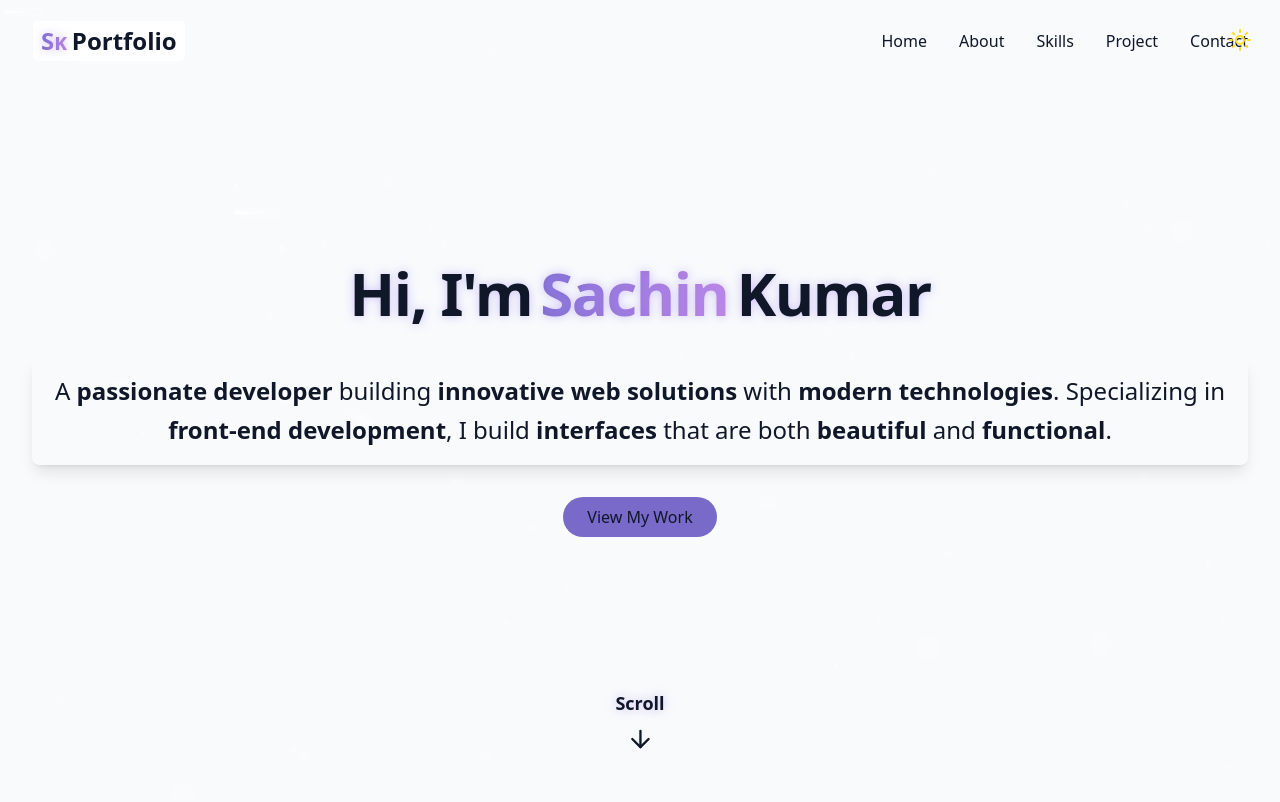
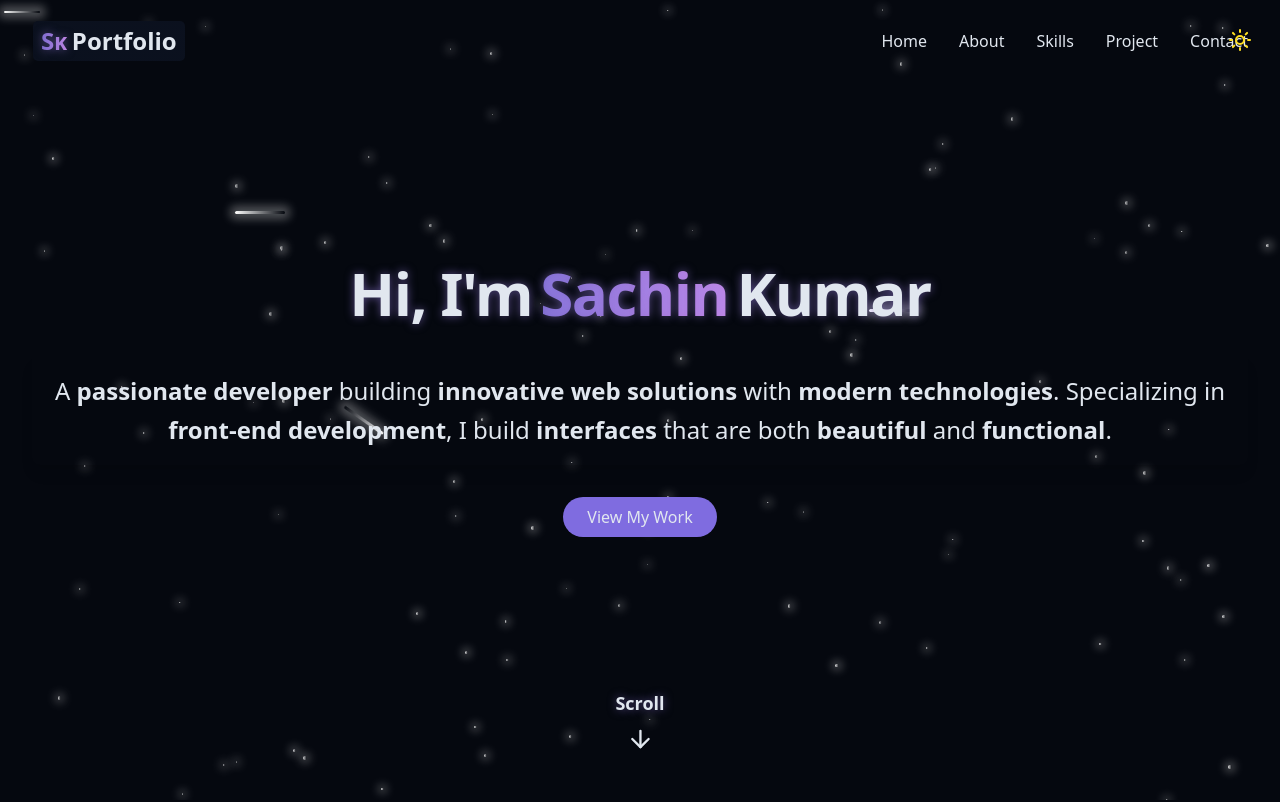
Before and after one commit to kumarsachinkain01/sk_portfolio, a React (Vite) app: page / in a window 1280 px wide. Shown: the top 802 px of the page. Built offline with nearby package versions, Linux system fonts and the light colour scheme.

Commit message:
modify to set dark mode by default

```diff
--- a/src/components/ThemeToggle.jsx
+++ b/src/components/ThemeToggle.jsx
@@ -4,18 +4,25 @@ import { useEffect, useState } from "react"
 import { cn } from "@/lib/utils"
 
 const ThemeToggle = () =>{
-    const [isDarkMode , setIsDarkMode] = useState(true);
+    const [isDarkMode , setIsDarkMode] = useState(false);
 
-    useEffect(()=>{
+    useEffect(() => {
   const storedTheme = localStorage.getItem('theme');
-        if(storedTheme === 'dark'){
+
+  if (storedTheme === 'dark') {
     setIsDarkMode(true);
     document.documentElement.classList.add('dark');
-        }else if(storedTheme === 'light'){
+  } else if (storedTheme === 'light') {
     setIsDarkMode(false);
     document.documentElement.classList.remove('dark');
+  } else {
+    // DEFAULT to dark theme if nothing is stored
+    setIsDarkMode(true);
+    document.documentElement.classList.add('dark');
+    localStorage.setItem('theme', 'dark');
   }
-    },[])
+}, []);
+
 
     const toggleTheme = ()=>{
       if(isDarkMode){
```
Lines whose indentation alone changed are shown as unchanged.
